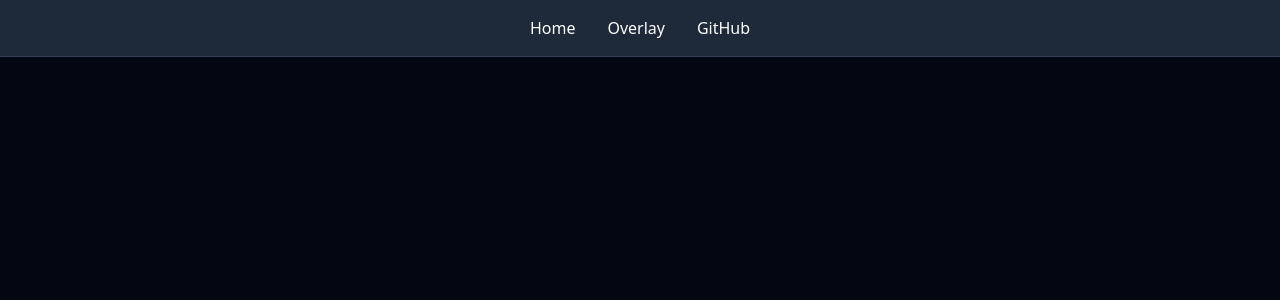
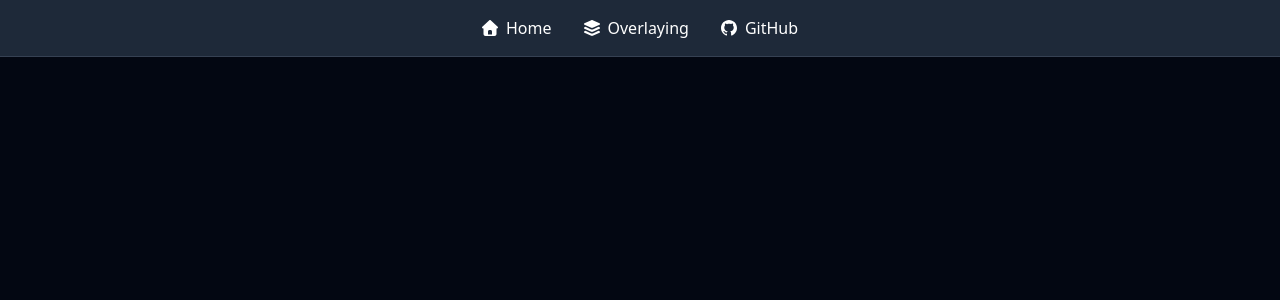
Before and after one commit to some-du6e/overlayshit, a Flask app: page / in a window 1280 px wide. Shown: the top 300 px of the page. Run offline with Flask 3, Linux system fonts and the light colour scheme.

Commit message:
feat(www): add icons and finish the top bar

```diff
--- a/templates/base.html
+++ b/templates/base.html
@@ -8,21 +8,40 @@
 <body class="scroll-smooth bg-gray-950">
     <nav class="flex flex-row items-center bg-gray-800 border-b border-gray-700 text-white py-2 px-8 justify-center">
         <a
-        class="py-2 px-4 hover:bg-gray-700 rounded-md transition-colors duration-200"
-        href="/">
-        Home
+        class="py-2 px-4 hover:bg-gray-700 rounded-md transition-colors duration-200 gap-2 flex flex-row items-center"
+        href="/overlaying">
 
+        <svg xmlns="http://www.w3.org/2000/svg" viewBox="0 0 512 512"
+        class="w-4 h-4 invert">
+            <!--!Font Awesome Free v7.3.0 by @fontawesome - https://fontawesome.com License - https://fontawesome.com/license/free Copyright 2026 Fonticons, Inc.--><path d="M277.8 8.6c-12.3-11.4-31.3-11.4-43.5 0l-224 208c-9.6 9-12.8 22.9-8 35.1S18.8 272 32 272l16 0 0 176c0 35.3 28.7 64 64 64l288 0c35.3 0 64-28.7 64-64l0-176 16 0c13.2 0 25-8.1 29.8-20.3s1.6-26.2-8-35.1l-224-208zM240 320l32 0c26.5 0 48 21.5 48 48l0 96-128 0 0-96c0-26.5 21.5-48 48-48z"/>
+        </svg>
+
+        <span>
+            Home
+        </span>
         </a>
+
         <a
-        class="py-2 px-4 hover:bg-gray-700 rounded-md transition-colors duration-200"
+        class="py-2 px-4 hover:bg-gray-700 rounded-md transition-colors duration-200 gap-2 flex flex-row items-center"
         href="/overlaying">
-        Overlay
+
+        <svg xmlns="http://www.w3.org/2000/svg" viewBox="0 0 512 512"
+        class="w-4 h-4 invert">
+            <!--!Font Awesome Free v7.3.0 by @fontawesome - https://fontawesome.com License - https://fontawesome.com/license/free Copyright 2026 Fonticons, Inc.--><path d="M232.5 5.2c14.9-6.9 32.1-6.9 47 0l218.6 101c8.5 3.9 13.9 12.4 13.9 21.8s-5.4 17.9-13.9 21.8l-218.6 101c-14.9 6.9-32.1 6.9-47 0L13.9 149.8C5.4 145.8 0 137.3 0 128s5.4-17.9 13.9-21.8L232.5 5.2zM48.1 218.4l164.3 75.9c27.7 12.8 59.6 12.8 87.3 0l164.3-75.9 34.1 15.8c8.5 3.9 13.9 12.4 13.9 21.8s-5.4 17.9-13.9 21.8l-218.6 101c-14.9 6.9-32.1 6.9-47 0L13.9 277.8C5.4 273.8 0 265.3 0 256s5.4-17.9 13.9-21.8l34.1-15.8zM13.9 362.2l34.1-15.8 164.3 75.9c27.7 12.8 59.6 12.8 87.3 0l164.3-75.9 34.1 15.8c8.5 3.9 13.9 12.4 13.9 21.8s-5.4 17.9-13.9 21.8l-218.6 101c-14.9 6.9-32.1 6.9-47 0L13.9 405.8C5.4 401.8 0 393.3 0 384s5.4-17.9 13.9-21.8z"/>
+        </svg>
+        <span>
+            Overlaying
+        </span>
         </a>
 
          <a
         class="py-2 px-4 hover:bg-gray-700 rounded-md transition-colors duration-200 gap-2 flex flex-row items-center"
         href="https://github.com/some-du6e/overlayshit">
 
+        <svg xmlns="http://www.w3.org/2000/svg" viewBox="0 0 512 512"
+        class="w-4 h-4 invert">
+            <!--!Font Awesome Free v7.3.0 by @fontawesome - https://fontawesome.com License - https://fontawesome.com/license/free Copyright 2026 Fonticons, Inc.--><path d="M216.5 362.5c-66-8-112.5-55.5-112.5-117 0-25 9-52 24-70-6.5-16.5-5.5-51.5 2-66 20-2.5 47 8 63 22.5 19-6 39-9 63.5-9s44.5 3 62.5 8.5c15.5-14 43-24.5 63-22 7 13.5 8 48.5 1.5 65.5 16 19 24.5 44.5 24.5 70.5 0 61.5-46.5 108-113.5 116.5 17 11 28.5 35 28.5 62.5l0 52C323 491.5 335.5 500 350.5 494 441 459.5 512 369 512 257 512 115.5 397 0 255.5 0S0 115.5 0 257c0 111 70.5 203 165.5 237.5 13.5 5 26.5-4 26.5-17.5l0-40c-7 3-16 5-24 5-33 0-52.5-18-66.5-51.5-5.5-13.5-11.5-21.5-23-23-6-.5-8-3-8-6 0-6 10-10.5 20-10.5 14.5 0 27 9 40 27.5 10 14.5 20.5 21 33 21s20.5-4.5 32-16c8.5-8.5 15-16 21-21z"/>
+        </svg>
         <span>
             GitHub
         </span>
```
